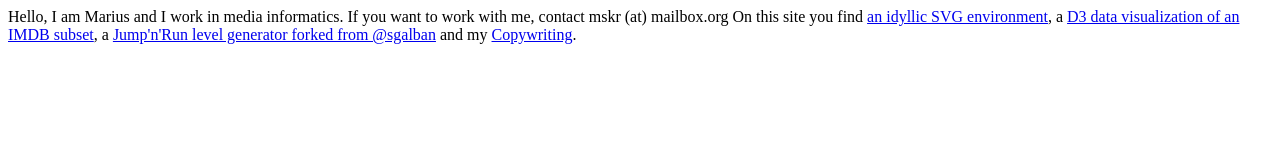
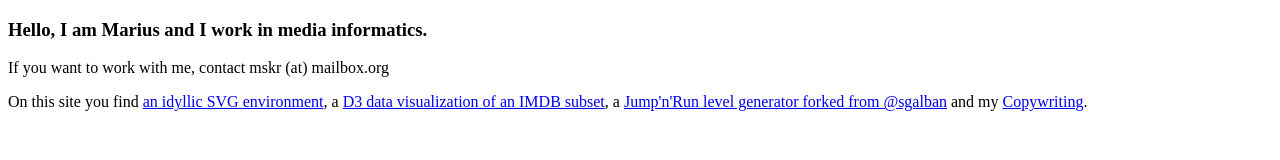
Before and after one commit to mskr/mskr.github.io, a plain HTML site: page index.html in a window 1280 px wide. Drawn offline with Linux system fonts and the light colour scheme.

Commit message:
Update index.html

```diff
--- a/index.html
+++ b/index.html
@@ -4,10 +4,10 @@
   <title>Marius</title>
 </head>
 <body>
-Hello, I am Marius and I work in media informatics.
+  <h3>Hello, I am Marius and I work in media informatics.</h3>
 
-If you want to work with me, contact mskr (at) mailbox.org
+  <p>If you want to work with me, contact mskr (at) mailbox.org</p>
 
-On this site you find <a href="/svgenv">an idyllic SVG environment</a>, a <a href="/datavis">D3 data visualization of an IMDB subset</a>, a <a href="/platformer-gen-2D">Jump'n'Run level generator forked from @sgalban</a> and my <a href="/Copywriting/Readme.md">Copywriting</a>.
+<p>On this site you find <a href="/svgenv">an idyllic SVG environment</a>, a <a href="/datavis">D3 data visualization of an IMDB subset</a>, a <a href="/platformer-gen-2D">Jump'n'Run level generator forked from @sgalban</a> and my <a href="/Copywriting/Readme.md">Copywriting</a>.</p>
 </body>
 </html>
```
